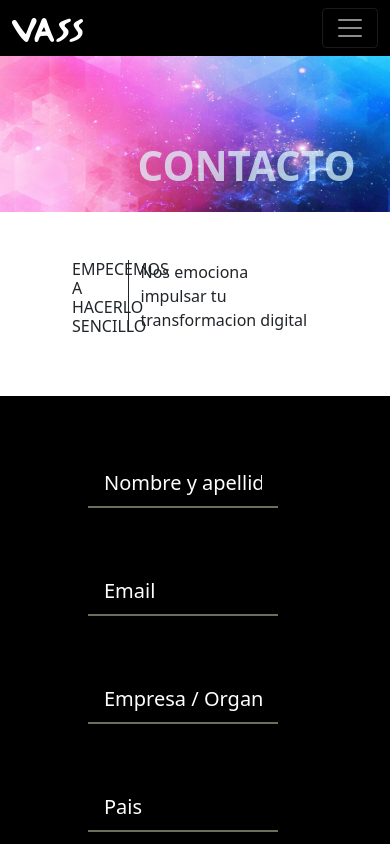
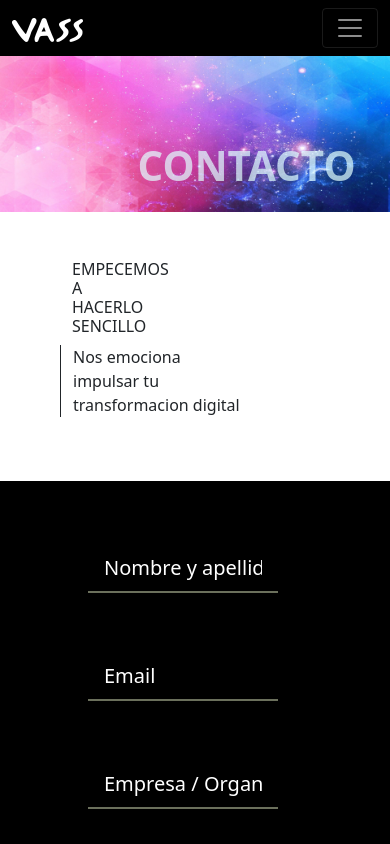
Before and after one commit to Skraitt/vass, a React app: page / in a window 390 px wide. Shown: the top 844 px of the page. Built offline with nearby package versions, Linux system fonts and the light colour scheme.

Commit message:
responsive section

```diff
--- a/src/assets/styles/media.scss
+++ b/src/assets/styles/media.scss
@@ -1,4 +1,7 @@
 @media screen and (max-width:768px){
+  .section__container{
+    flex-direction: column;
+  }
   .footer__container{
     align-items: flex-end;
     &__logo{
--- a/src/components/Footer.jsx
+++ b/src/components/Footer.jsx
@@ -31,7 +31,7 @@ export default function Footer() {
             <a className="footer__links" href="">Canal de denuncias</a>
             <a className="footer__links" href="">Contacto</a>
           </section>
-          <section className="footer__container__links col-sm-5 d-flex flex-column">
+          <section className="footer__container__links col-sm-4 d-flex flex-column">
             <h6 className="font-weight-bold text-white">Sitemap VASS</h6>
             <a className="footer__links" href="">Talento</a>
             <a className="footer__links" href="">#LifeVASS</a>
@@ -41,7 +41,7 @@ export default function Footer() {
             <a className="footer__links" href="">Smartworking</a>
             <a className="footer__links" href="">Ofertas</a>
           </section>
-          <section className="col-sm-1 footer__container__links  d-flex flex-column justify-content-between">
+          <section className="col-md-2 footer__container__links  d-flex flex-column justify-content-between">
             <div>
               <h6 className="font-weight-bold text-white">Empresas</h6>
               <a className="footer__links" href="">VASS</a>
@@ -49,7 +49,7 @@ export default function Footer() {
               <a className="footer__links" href="">Serbatic</a>
               <a className="footer__links" href="">vdSHOP</a>
             </div>
-            <div className="d-flex d-none d-md-block ">
+            <div className="d-none d-md-block ">
               <img className="companies__icon m-1" src={icon1} alt="" />
               <img className="companies__icon m-1" src={icon2} alt="" />
               <img className="companies__icon m-1" src={icon3} alt="" />
--- a/src/components/Section.jsx
+++ b/src/components/Section.jsx
@@ -4,7 +4,7 @@ import '../assets/styles/components/hero.scss';
 export default function Section() {
   return (
     <div className="section container-fluid">
-      <div className="container-sm d-flex row m-0 p-5" >
+      <div className="section__container container-md d-flex row m-0 p-5" >
         <h6 className="col-3">EMPECEMOS A HACERLO SENCILLO</h6>
         <p className="col-9 border-start border-dark">Nos emociona impulsar tu transformacion digital</p>
       </div>
```
